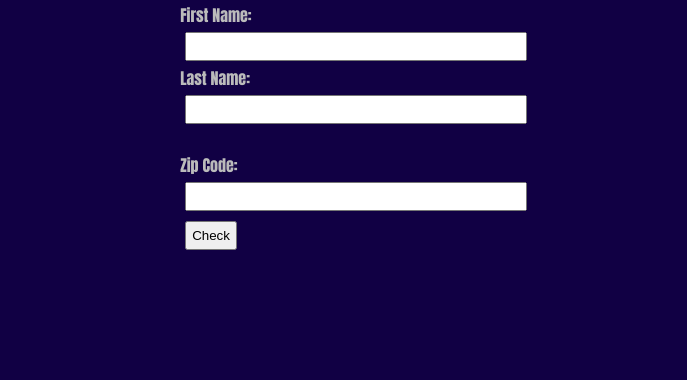
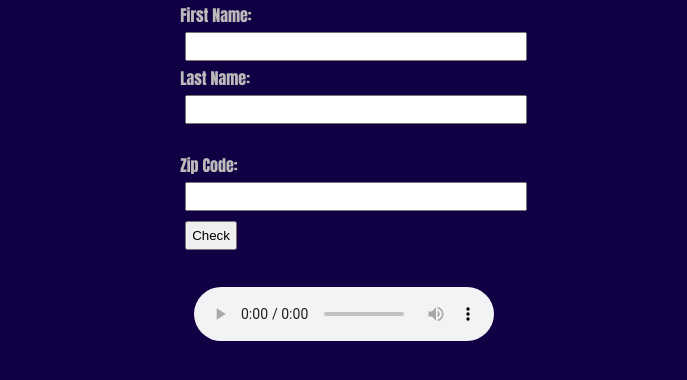
Before and after one commit to luismata5656/CSC102-1.1, a plain HTML site: page strings.html in a window 1280 px wide. Shown: the part 100-480 px from the top of the page, without its empty margins (296-983 px from the left). Drawn offline with Linux system fonts and the light colour scheme; a web font is replaced by a local one.

Commit message:
week 4.2: Audio

```diff
--- a/strings.html
+++ b/strings.html
@@ -30,6 +30,11 @@
   <!-- place for the secret message -->
   <p id="result"></p>
 
+  <audio autoplay loop id="audio" controls>
+    <source src="strings.mp3" type="audio/mpeg">
+    Your browser does not support the audio element.
+  </audio>
+
 </body>
 
 </html>
```
Also changed, not shown: img/strings.png (added), 2 other files.
